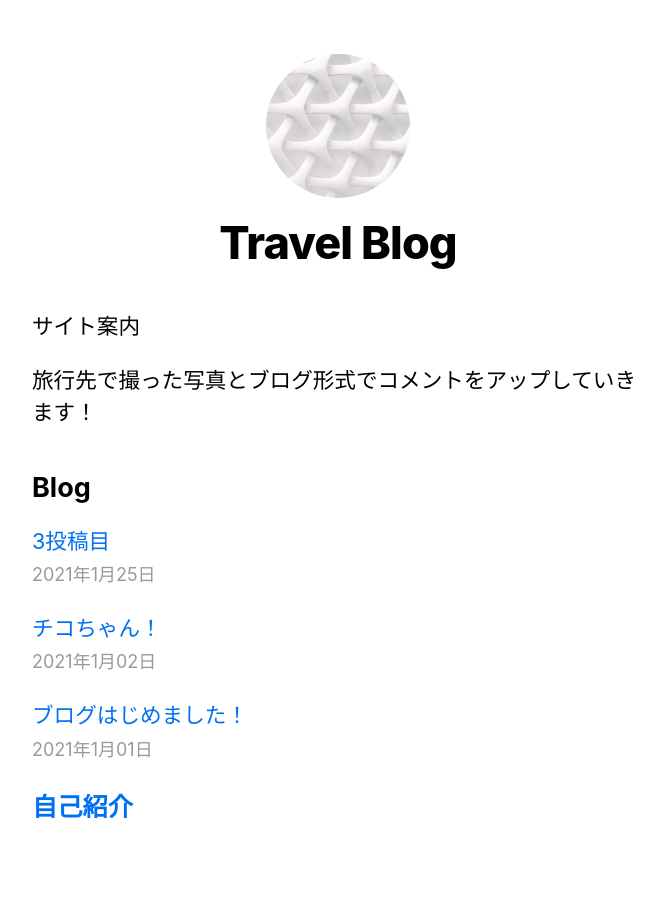
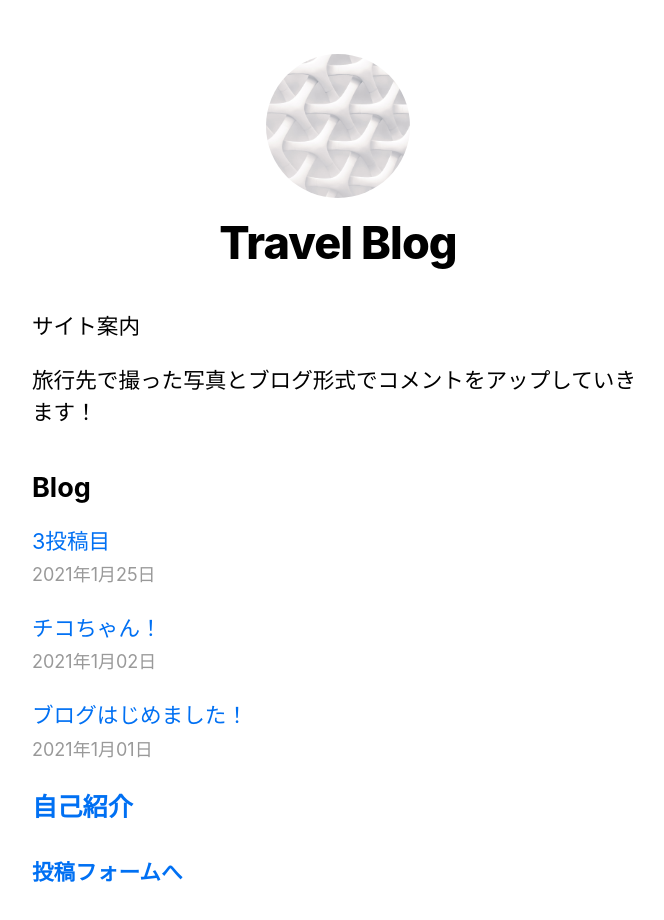
Before and after one commit to jungle379/Travel_Blog, a Next.js app: page / in a window 1280 px wide. Shown: the top 920 px of the page, without its empty margins (302-966 px from the left). Built offline with nearby package versions, Linux system fonts and the light colour scheme.

Commit message:
add-new,js

```diff
--- a/pages/index.js
+++ b/pages/index.js
@@ -35,6 +35,9 @@ export default function Home({ allPostsData }) {
         <h3>
           <Link href="posts/mypage">自己紹介</Link>
         </h3>
+        <h4>
+          <Link href="posts/new">投稿フォームへ</Link>
+        </h4>
       </section>
     </Layout>
   )
```
Also changed, not shown: pages/posts/new.js (added, +19 -0 lines).
